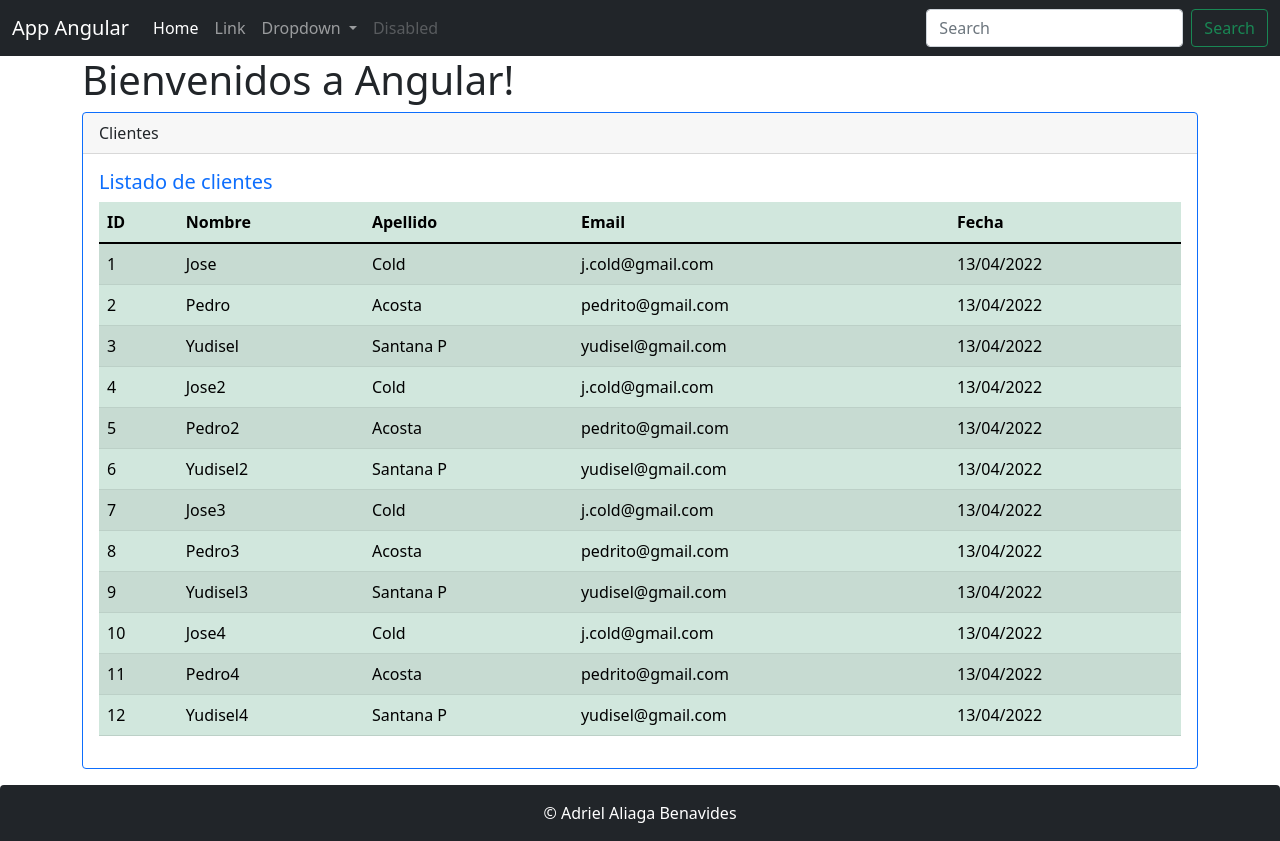
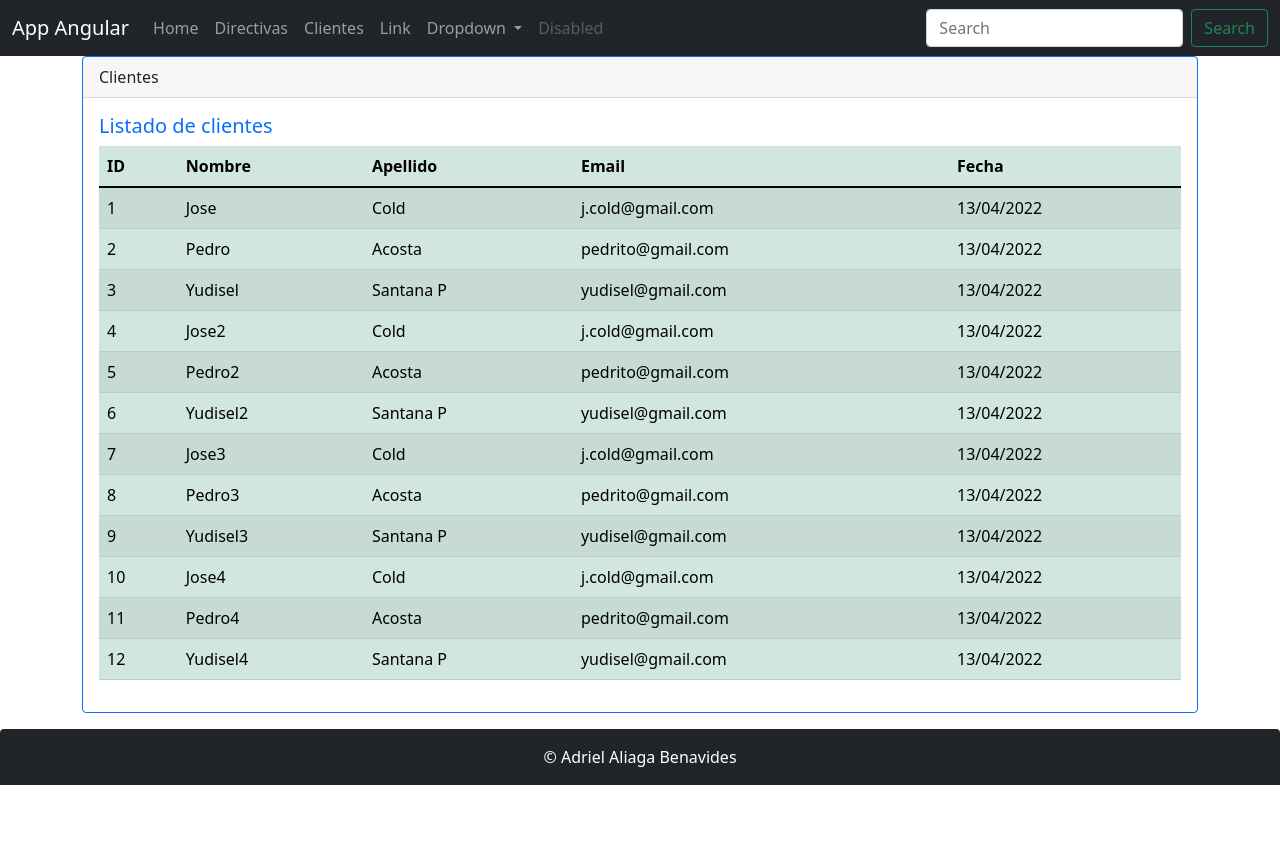
Before and after one commit to aaliagab/clientes-app, an Angular app: page /clientes in a window 1280 px wide. After the commit the page ends 800 px from the top, so only its background shows below. Built offline with nearby package versions, Linux system fonts and the light colour scheme.

Commit message:
trabajando con router de angular
trabajando con router de angular para la gestion de las rutas

```diff
--- a/src/app/app.component.html
+++ b/src/app/app.component.html
@@ -1,9 +1,7 @@
 <app-header></app-header>
 <div class="container">
-  <h1>
-    {{title}}!
-  </h1>
-  <app-clientes></app-clientes>
+
+  <router-outlet></router-outlet>
 
 </div>
 
--- a/src/app/header/header.component.html
+++ b/src/app/header/header.component.html
@@ -7,7 +7,13 @@
     <div class="collapse navbar-collapse" id="navbarSupportedContent">
       <ul class="navbar-nav me-auto mb-2 mb-lg-0">
         <li class="nav-item">
-          <a class="nav-link active" aria-current="page" href="#">Home</a>
+          <a class="nav-link" href="#">Home</a>
+        </li>
+        <li class="nav-item" routerLinkActive>
+          <a class="nav-link" routerLink="/directivas">Directivas</a>
+        </li>
+        <li class="nav-item" routerLinkActive>
+          <a class="nav-link" routerLink="/clientes">Clientes</a>
         </li>
         <li class="nav-item">
           <a class="nav-link" href="#">Link</a>
```
Also changed, not shown: src/app/app.module.ts (+9 -1 lines), 1 other file (tests, documents, lock files or other folders).
